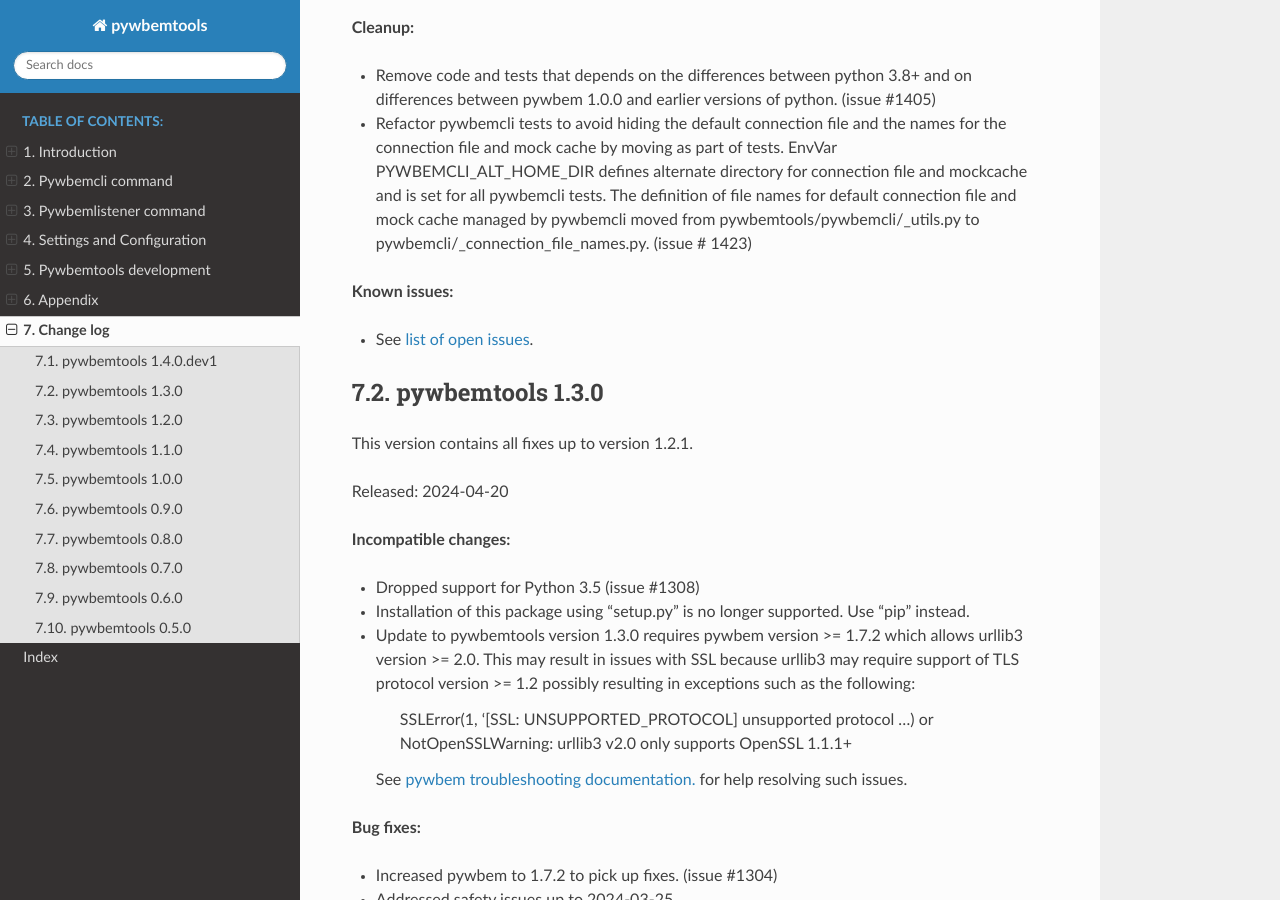
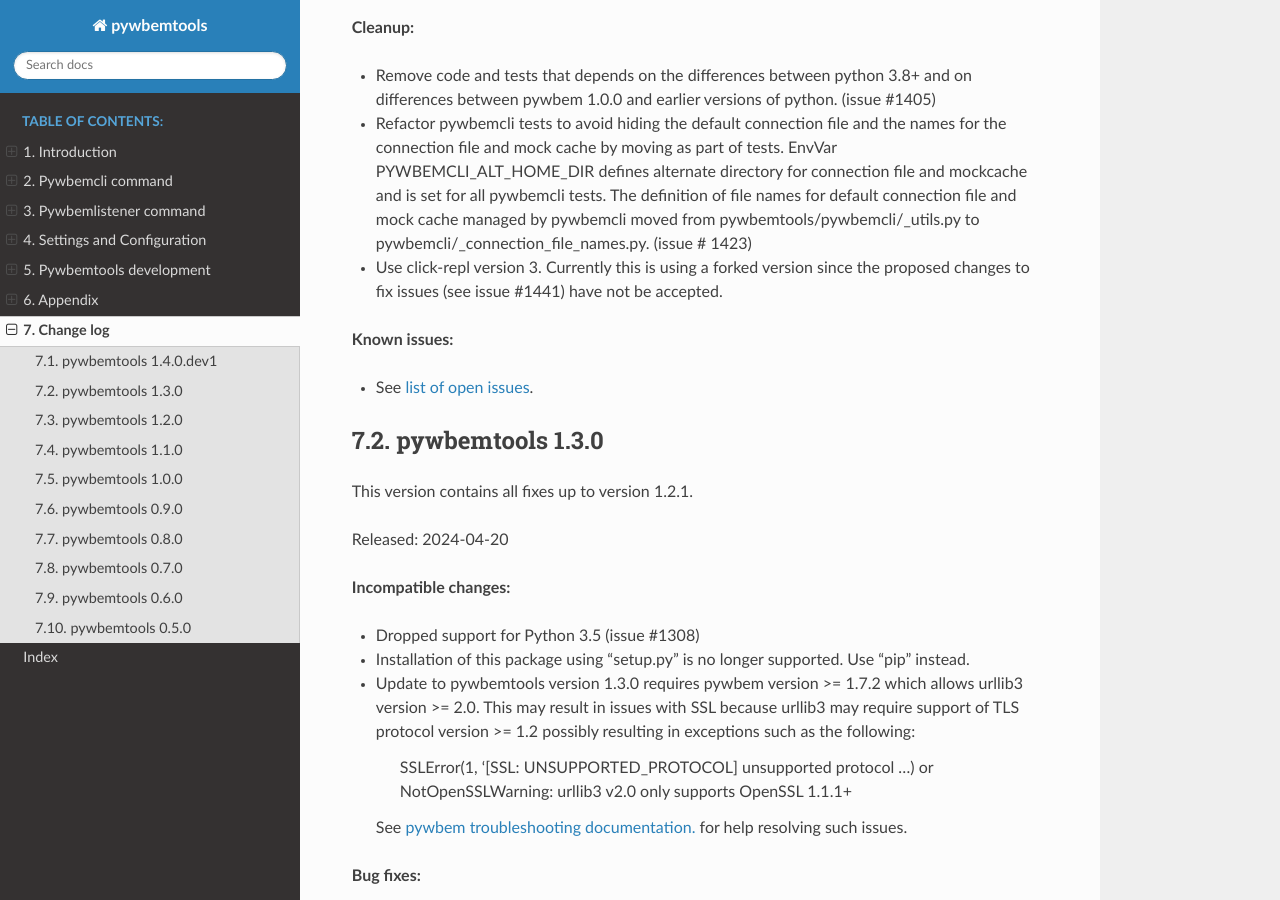
Before and after one commit to pywbem/pywbemtools, a Sphinx documentation site: the page built from docs/changes.rst, in a window 1280 px wide and 900 px high, scrolled down 1197 px. Built offline with Sphinx 7.4.7 and the Read the Docs theme 3.1.0, drawn with Linux system fonts in a browser that asks for light colours; the version number could not be read and is left out.

Commit message:
Enable forked click-repl to test change
Test change to be submitted to click_repl to enable use of general
options in the repl.

```diff
--- a/docs/changes.rst
+++ b/docs/changes.rst
@@ -76,6 +76,9 @@
   names for default connection file and mock cache managed by pywbemcli moved
   from  pywbemtools/pywbemcli/_utils.py to pywbemcli/_connection_file_names.py.
   (issue # 1423)
+
+* Use click-repl version 3. Currently this is using a forked version since the
+  proposed changes to fix issues (see issue #1441) have not be accepted.
 
 **Known issues:**
 
--- a/minimum-constraints-install.txt
+++ b/minimum-constraints-install.txt
@@ -29,6 +29,8 @@
 Click==8.0.2
 click-spinner==0.1.8; python_version <= '3.11'
 click-spinner==0.1.10; python_version >= '3.12'
+# Removed as a constraint while using the fork as the basis for click-repl
+# in requirements.txt
 click-repl==0.2
 asciitree==0.3.3
 tabulate==0.8.2; python_version <= '3.9'
```
Also changed, not shown: requirements.txt (+9 -1 lines).
